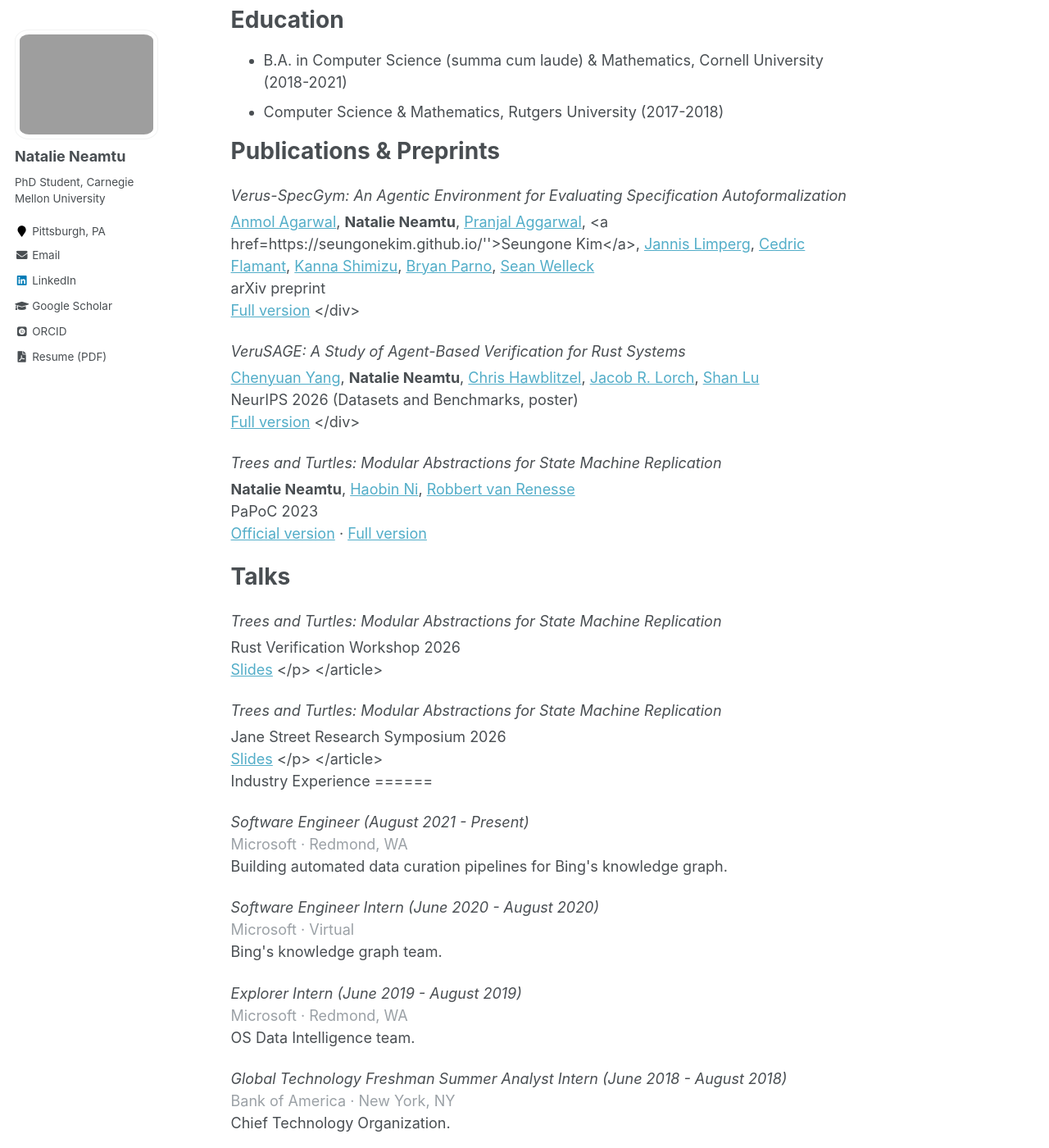
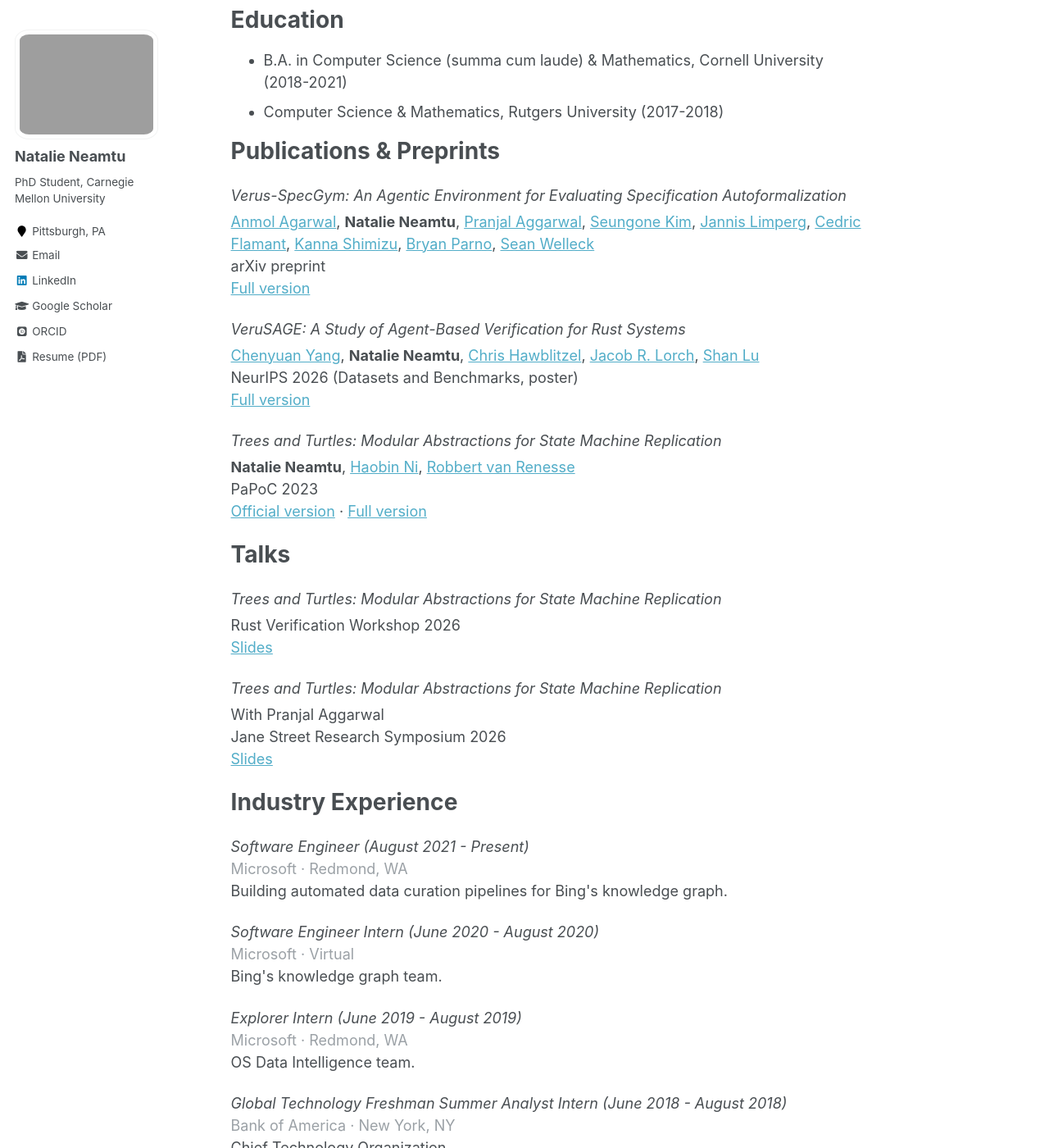
Before and after one commit to nneamtu/nneamtu.github.io, a Jekyll site: the page built from _pages/about.md, in a window 1280 px wide and 1400 px high, scrolled down 952 px. Shown: the whole window at 82% size. Built offline with Jekyll 4.4.1, drawn with Linux system fonts in a browser that asks for light colours; some web fonts are replaced; some of the changed text lies outside the part shown.

Commit message:
fix formatting bugs

```diff
--- a/_includes/publication.html
+++ b/_includes/publication.html
@@ -20,7 +20,7 @@
       </div>
       <div class="">{{ post.authors }}</div>
       <div class="">{{ post.venue }} </div>
-      {% if post.official %}<div><a href='{{post.official}}'>Official version</a> &middot;{% endif %} <a href='{{post.full}}'>Full version</a> </div>
+      <div>{% if post.official %}<a href='{{post.official}}'>Official version</a> &middot;{% endif %} <a href='{{post.full}}'>Full version</a> </div>
     </p>
   </article>
 </div>
--- a/_includes/talk.html
+++ b/_includes/talk.html
@@ -4,9 +4,9 @@
       <div class="publication__item-title" itemprop="headline">
         {{ title }}
       </div>
-      {% if post.recording %}<div class="">{{ post.authors }}</div> {% endif %}
+      {% if post.authors %}<div class="">{{ post.authors }}</div> {% endif %}
       <div class="">{{ post.venue }} </div>
-      <div><a href='{{post.slides}}'>Slides</a>{% if post.recording %} &middot; <div><a href='{{post.recording}}'>Recording</a> {% endif %}
+      <div><a href='{{post.slides}}'>Slides</a>{% if post.recording %} &middot; <a href='{{post.recording}}'>Recording</a> {% endif %}</div>
     </p>
   </article>
 </div>
```
Also changed, not shown: _publications/2026-VerusSpecGym.md (+1 -1 lines), _talks/2026-JaneStreetSymposium.md (+1 -1 lines).
